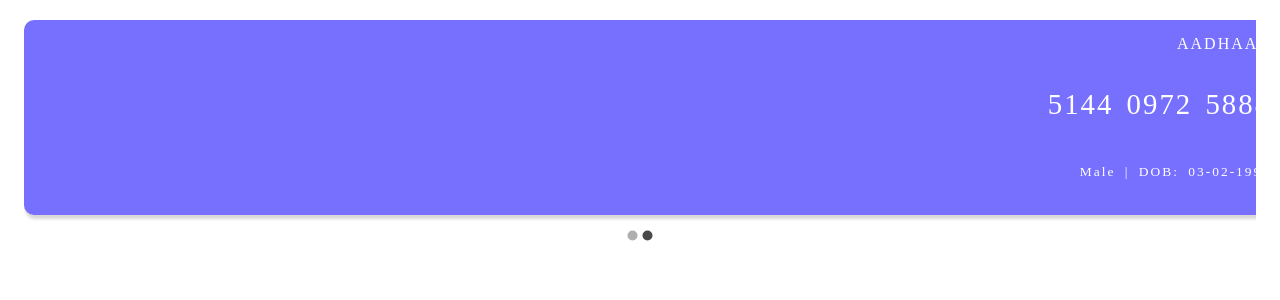
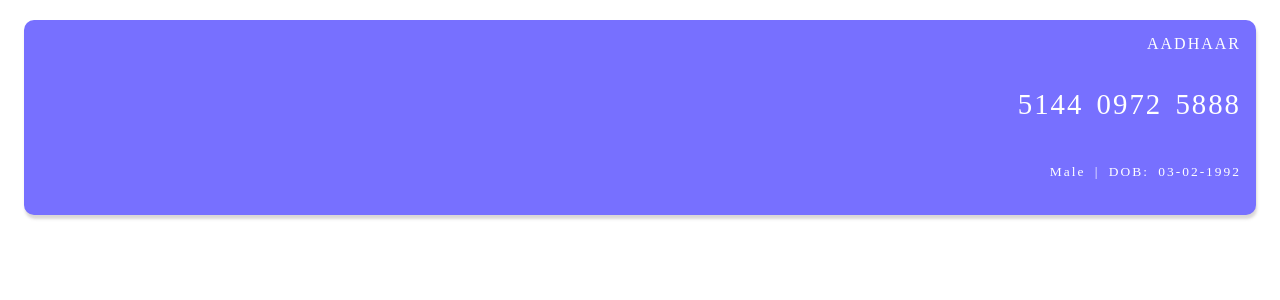
Before and after one commit to apaul76/nextproject, a Next.js app: page /Dashboard in a window 1280 px wide. Shown: the top 300 px of the page. Built offline with nearby package versions, Linux system fonts and the light colour scheme.

Commit message:
new changes

```diff
--- a/pages/Dashboard/index.js
+++ b/pages/Dashboard/index.js
@@ -1,16 +1,10 @@
 import PersonalCard from "../../components/PersonalCard";
 import { DashBoardContainer,DashBoardContent} from "../../styles/container/dashboard/dashboard.style";
-import Carousel from "react-material-ui-carousel";
 
 const DashBoard = () => {
     return (
         <DashBoardContainer>
-            <DashBoardContent>
-            <Carousel>
             <PersonalCard />
-            <PersonalCard />
-            </Carousel>
-            </DashBoardContent>
         </DashBoardContainer>
     )
 }
```
Also changed, not shown: 1 other file (tests, documents, lock files or other folders).
